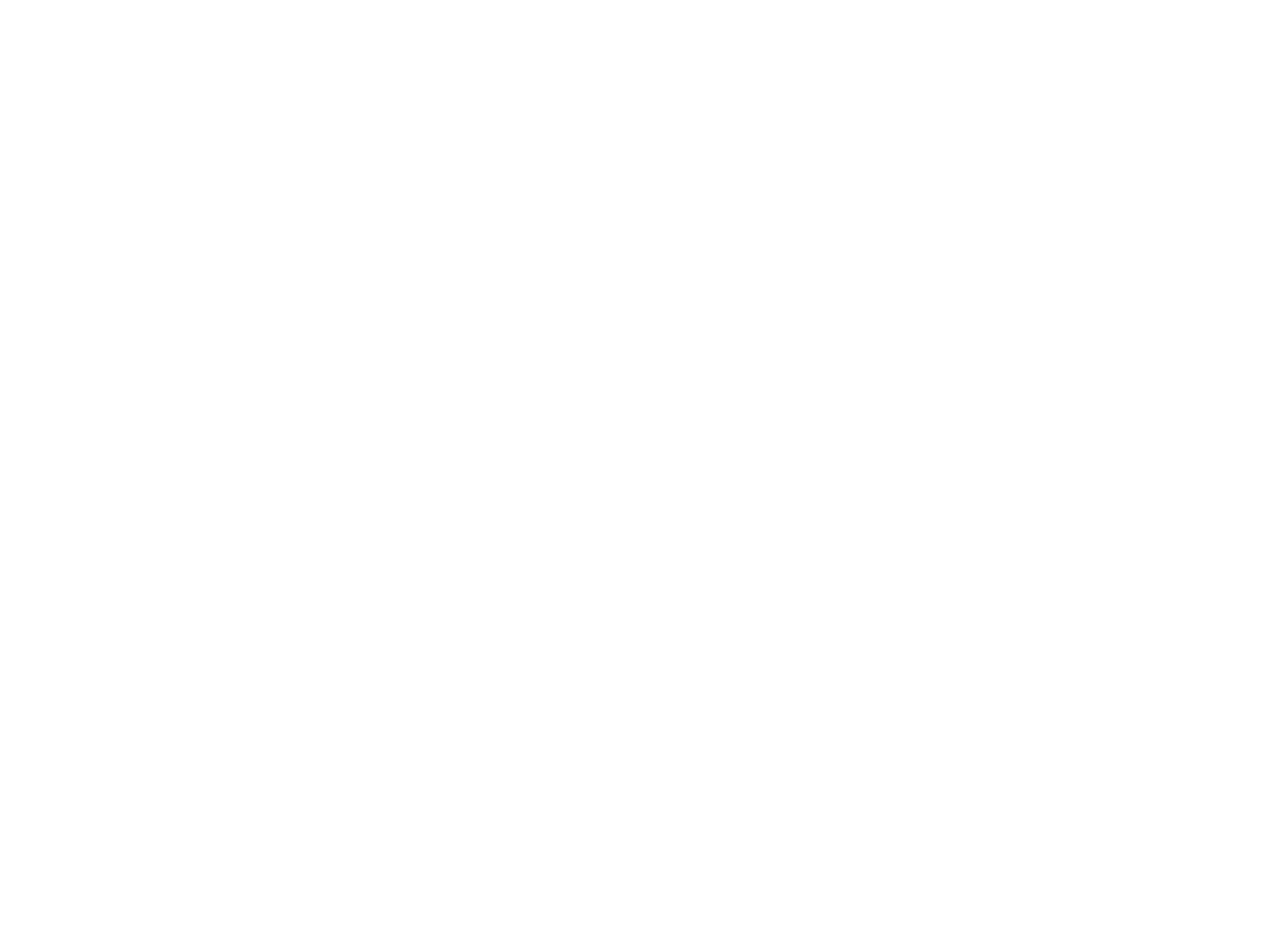
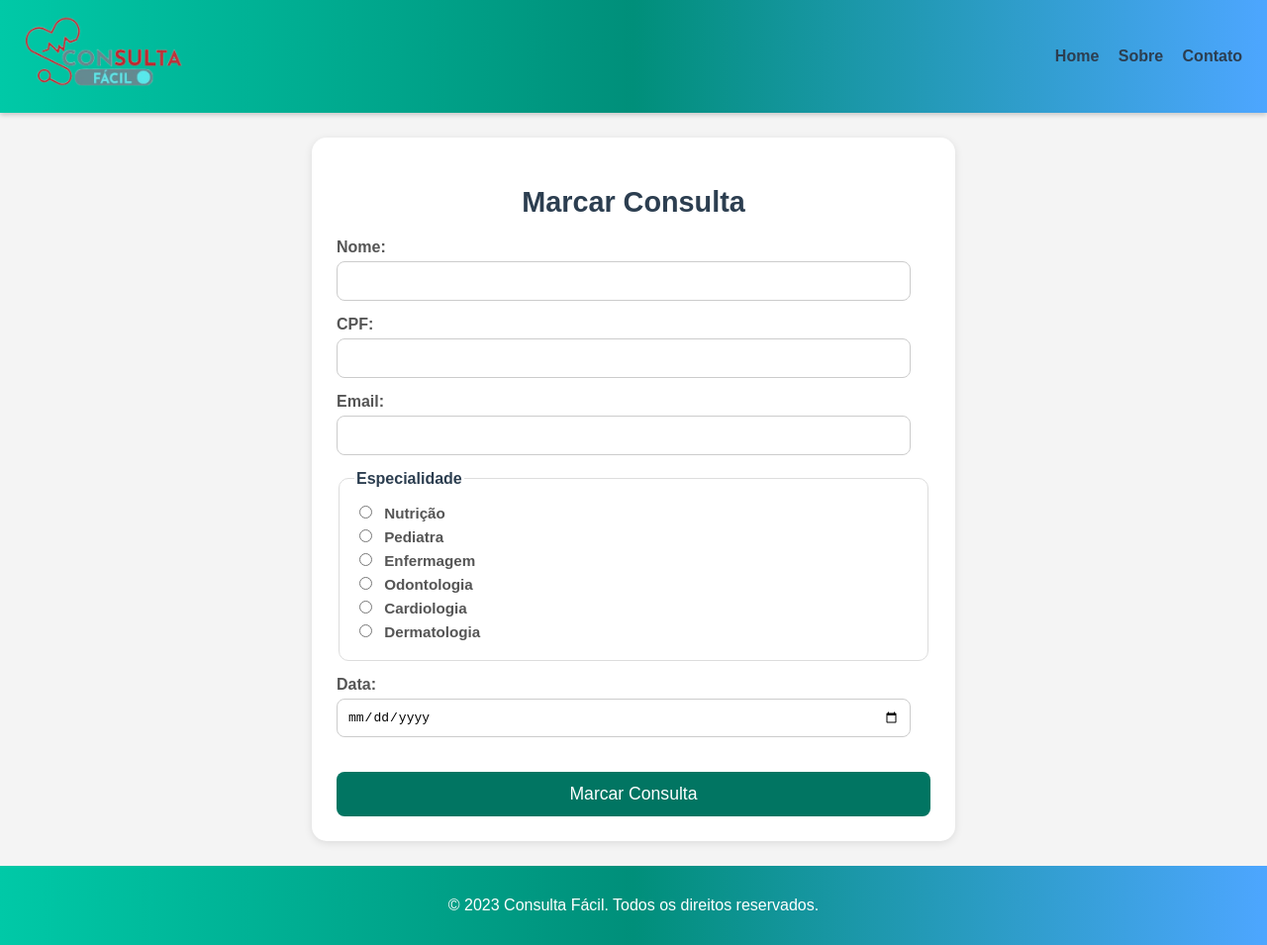
Before and after one commit to Angela-Vidal/consultaFacil, a plain HTML site: page index.html in a window 1280 px wide. Shown: the whole page at 99% size. Before the commit the page ends 800 px from the top, so only its background shows below. Drawn offline with Linux system fonts and the light colour scheme.

Commit message:
Adicionando a estrutura HTML do formulário.

```diff
--- /dev/null
+++ b/home.css
@@ -0,0 +1,125 @@
+/* Sidebar para Home */
+body{
+     font-family: Arial, sans-serif;
+}
+
+.sidebar {
+    background: linear-gradient(180deg, #00C9A7, #008f7a, #4DA6FF);
+    width: 220px;
+    min-height: 100vh;
+    display: flex;
+    flex-direction: column;
+    align-items: center;
+    padding: 20px 10px;
+    box-shadow: 2px 0 5px rgba(0,0,0,0.1);
+}
+
+/* Logo da sidebar */
+.logo-sidebar .header-logo {
+    max-height: 60px;
+    width: auto;
+    margin-bottom: 30px;
+}
+
+/* Links de navegação */
+.navegacao-lateral {
+    display: flex;
+    flex-direction: column;
+    width: 100%;
+    gap: 15px;
+}
+
+.navegacao-lateral a {
+    color: white;
+    text-decoration: none;
+    font-weight: bold;
+    padding: 10px;
+    border-radius: 8px;
+    transition: background-color 0.3s ease;
+    text-align: center;
+}
+
+.navegacao-lateral a:hover {
+    background-color: rgba(255, 255, 255, 0.2);
+}
+
+/* Botão Buscar */
+.btn-buscar {
+    background-color: rgba(255, 255, 255, 0.2);
+    color: white;
+    border: none;
+    padding: 10px;
+    border-radius: 8px;
+    font-weight: bold;
+    cursor: pointer;
+    transition: background-color 0.3s ease, transform 0.3s ease;
+}
+
+.btn-buscar:hover {
+    background-color: rgba(255, 255, 255, 0.4);
+    transform: scale(1.05);
+}
+
+/* Conteúdo principal ajustado */
+.conteudo {
+    flex-grow: 1;
+    padding: 30px;
+    /* Novas propriedades para centralização */
+    display: flex;
+    flex-direction: column;
+    align-items: center;
+    justify-content: center;
+    text-align: center;
+}
+
+/* Centraliza o container de busca */
+.busca-container {
+    padding: 25px;
+    background-color: white;
+    border-radius: 15px;
+    box-shadow: 0 2px 8px rgba(0,0,0,0.15);
+    display: flex;
+    flex-direction: column;
+    align-items: center;
+    gap: 15px;
+    width: 100%;
+    max-width: 400px;
+    margin: 0 auto; /* centraliza horizontalmente */
+}
+
+/* Input e botão */
+.busca-container input {
+    width: 100%;
+    padding: 10px;
+    border-radius: 8px;
+    border: 1px solid #ccc;
+    font-size: 1em;
+    box-sizing: border-box;
+}
+
+.busca-container button {
+    width: 100%;
+    padding: 12px;
+    border-radius: 8px;
+    border: none;
+    background-color: #2c3e50;
+    color: white;
+    font-weight: bold;
+    cursor: pointer;
+    transition: background-color 0.3s;
+}
+
+.busca-container button:hover {
+    background-color: #34495e;
+}
+
+/* Resultado */
+.resultado-busca {
+    width: 100%;
+    padding: 12px;
+    border-radius: 8px;
+    background-color: #f0f0f0;
+    min-height: 40px;
+    text-align: center;
+    color: #333;
+}
--- a/index.html
+++ b/index.html
@@ -1,11 +1,66 @@
 <!DOCTYPE html>
-<html lang="en">
+<html lang="pt-br">
 <head>
     <meta charset="UTF-8">
     <meta name="viewport" content="width=device-width, initial-scale=1.0">
-    <title>Document</title>
+    <title>Marcar Consulta</title>
+    <link rel="stylesheet" href="style.css">
+    <link rel="icon" type="image/png"  sizes="64x64" href="assets/logoConsultaFacila.png">
 </head>
 <body>
+   <header class="cabecalho">
+        <div class="logo">
+            <img src="assets/logoConsultaFacila.png" alt="Logo" class="header-logo">
+        </div>
+        <nav class="navegacao">
+            <a href="home.html">Home</a>
+            <a href="sobre.html">Sobre</a>
+            <a href="contato.html">Contato</a>
+        </nav>
+   </header>
 
+   <main class="conteudo">
+        <form class="formulario" action="#" method="post">
+            <h2>Marcar Consulta</h2>
+
+            <section class="campo">
+                <label for="nome">Nome:</label>
+                <input type="text" id="nome" name="nome" required>
+            </section>
+
+            <section class="campo">
+                <label for="cpf">CPF:</label>
+                <input type="text" id="cpf" name="cpf" required>
+            </section>
+
+            <section class="campo">
+                <label for="email">Email:</label>
+                <input type="email" id="email" name="email" required>
+            </section>
+
+            <section class="campo">
+                <fieldset>
+                    <legend>Especialidade</legend>
+                    <label><input type="radio" name="especialidade" value="nutri"> Nutrição</label>
+                    <label><input type="radio" name="especialidade" value="pediatra" required> Pediatra</label>
+                    <label><input type="radio" name="especialidade" value="enfermagem"> Enfermagem</label>
+                    <label><input type="radio" name="especialidade" value="odontologia"> Odontologia</label>
+                    <label><input type="radio" name="especialidade" value="cardiologia"> Cardiologia</label>
+                    <label><input type="radio" name="especialidade" value="dermatologia"> Dermatologia</label>
+                </fieldset>
+            </section>
+
+            <section class="campo">
+                <label for="data">Data:</label>
+                <input type="date" id="data" name="data" required>
+            </section>
+
+            <button type="submit">Marcar Consulta</button>
+        </form>
+   </main>
+
+   <footer class="rodape">
+        <p>&copy; 2023 Consulta Fácil. Todos os direitos reservados.</p>
+   </footer>
 </body>
 </html>
--- a/style.css
+++ b/style.css
@@ -0,0 +1,136 @@
+body {
+    font-family: Arial, sans-serif;
+    margin: 0;
+    padding: 0;
+    background-color: #f4f4f4;
+    color: #333;
+    display: flex;
+    flex-direction: column;
+    min-height: 100vh;
+}
+
+/* Header */
+.cabecalho {
+    background: linear-gradient(90deg, #00C9A7, #008f7a, #4DA6FF);
+    color: white;
+    padding: 15px 25px;
+    display: flex;
+    justify-content: space-between;
+    align-items: center;
+    box-shadow: 0 2px 5px rgba(0,0,0,0.2);
+}
+
+.logo img {
+    max-height: 80px;
+    width: auto;
+}
+
+
+.navegacao a {
+    color:#2c3e50;
+    text-decoration: none;
+    margin-left: 15px;
+    font-weight: bold;
+    transition: color 0.3s;
+}
+
+.navegacao a:hover {
+    color: #fc0a0a;
+}
+
+/* Conteúdo e Formulário */
+.conteudo {
+    flex-grow: 1;
+    display: flex;
+    justify-content: center;
+    align-items: center;
+    padding: 25px;
+}
+
+.formulario {
+    width: 100%;
+    max-width: 600px;
+    background-color: #fff;
+    padding: 25px;
+    border-radius: 15px;
+    box-shadow: 0 2px 8px rgba(0,0,0,0.1);
+}
+
+.formulario h2 {
+    text-align: center;
+    margin-bottom: 20px;
+    color: #2c3e50;
+    font-size: 1.8em;
+}
+
+.campo {
+    margin-bottom: 15px;
+}
+
+.campo label {
+    display: block;
+    font-weight: bold;
+    margin-bottom: 5px;
+    color: #555;
+}
+
+.campo input[type="text"],
+.campo input[type="email"],
+.campo input[type="date"] {
+    width: calc(100% - 20px);
+    padding: 10px;
+    border: 1px solid #ccc;
+    border-radius: 8px;
+    font-size: 1em;
+    box-sizing: border-box;
+}
+
+/* Radio Buttons */
+fieldset {
+    border: 1px solid #ddd;
+    border-radius: 10px;
+    padding: 15px;
+}
+
+fieldset legend {
+    font-weight: bold;
+    color: #2c3e50;
+}
+
+fieldset label {
+    display: block;
+    margin-bottom: 8px;
+    font-size: 0.95em;
+    cursor: pointer;
+}
+
+fieldset input {
+    margin-right: 8px;
+}
+
+/* Botão */
+.formulario button[type="submit"] {
+    width: 100%;
+    background-color:  #017562;
+    color: white;
+    padding: 12px;
+    border: none;
+    border-radius: 8px;
+    font-size: 1.1em;
+    cursor: pointer;
+    margin-top: 20px;
+    transition: background-color 0.3s ease;
+}
+
+.formulario button[type="submit"]:hover {
+    background-color:  #023f35;
+}
+
+/* Footer */
+.rodape {
+   background: linear-gradient(90deg, #00C9A7, #008f7a, #4DA6FF);
+    color: white;
+    text-align: center;
+    padding: 15px;
+    margin-top: auto;
+}
```
Also changed, not shown: home.html (added, +44 -0 lines), script.js (+15 -0 lines), assets/logoConsultaFacil.jpeg (added), assets/logoConsultaFacil.png (added), assets/logoConsultaFacila.png (added).
